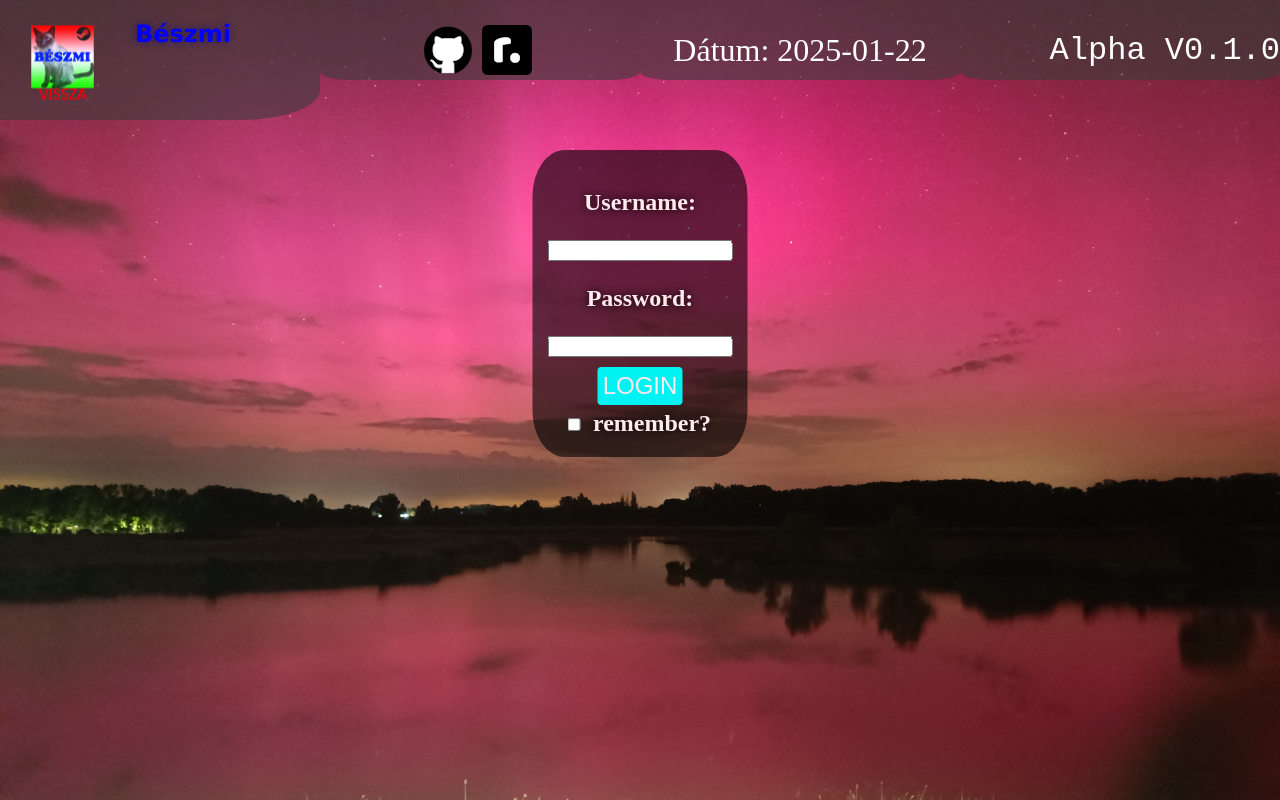
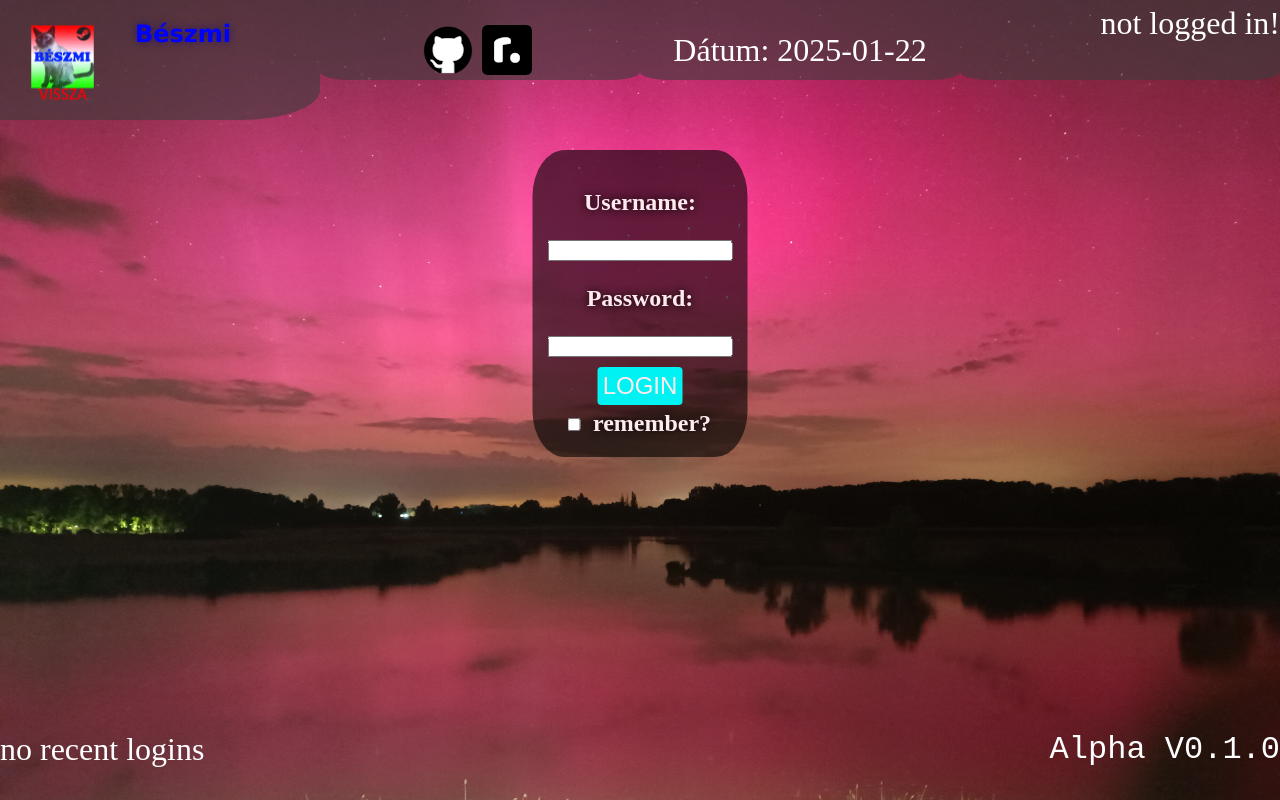
Before and after one commit to Beszmi/ordering_practice_app, a PHP site: page /login.php in a window 1280 px wide. Run offline with PHP 8.4, Linux system fonts and the light colour scheme; data that the repository does not hold is empty.

Commit message:
cookie practice checkpoint

```diff
--- a/login.php
+++ b/login.php
@@ -94,8 +94,20 @@
         <title>Login page</title>
     </head>
 <body class="hatter_kep">
-    <?php include "menu.php" ?>
-    <?php $user_type = isset($_GET["user_type"]) ? $_GET["user_type"] : "";
+    <?php
+        $user_type = isset($_GET["user_type"]) ? $_GET["user_type"] : "";
+        $user = filter_input(INPUT_POST, "user", FILTER_SANITIZE_SPECIAL_CHARS);
+        $pass = htmlspecialchars($_POST["pass"]);
+        if(isset($_POST["login_button"])){
+                    if (isset($_POST["user"]) && isset($_POST["pass"])){
+                        setcookie("last_login_type", $user_type, time() + 3600, "/");
+                        setcookie("user_cookie", $user, time() + 360, "/");
+                        setcookie("pass_cookie", $_POST["pass"], time() + 360, "/");
+                    }
+                }
+
+        include "menu.php";
+
         if (!isset($user_type)){
             echo "<div class= \"doboz\">";
             echo "<p class = \"error\"> ERROR MISSING USER TYPE</p>";
@@ -105,15 +117,13 @@
     <div class="doboz">
         <?php
         if (isset($user_type)){
-                $user = filter_input(INPUT_POST, "user", FILTER_SANITIZE_SPECIAL_CHARS);
-                $pass = htmlspecialchars($_POST["pass"]);
-
                 echo "<form action= \"";
                 if ($user_type=="seller"){
                     echo "login.php?user_type=seller";
                 } else if ($user_type=="costumer"){
                     echo "buying.php";
                 }
+
                 echo "\" method =\"post\">";
                 echo "<p class=\"info1\">Username: </p><br><input type= \"text\" name = \"user\">";
                 echo "<br>";
@@ -122,6 +132,7 @@
                 echo "<button type=\"submit\" name=\"login_button\" class=\"info\">LOGIN</button><br>";
                 echo "<input type =\"checkbox\" name=\"remember\" value =\"false\"> <p class=\"info1\" style = \" margin: 5px; \">remember?</p>";
                 echo "</form>";
+
                 if(isset($_POST["login_button"])){
                     if (empty($_POST["user"]) && empty($_POST["pass"])){
                         echo "<p class=\"error\">You didnt put in your login information!</p>";
--- a/menu.php
+++ b/menu.php
@@ -1,3 +1,32 @@
+<style>
+    .version_box{
+        position: fixed;
+        bottom: 0px;
+        right: 0px;
+    }
+    .user_name{
+        margin-top: 5px;
+        text-align: right;
+        font-size: xx-large;
+        color: white;
+        text-shadow: rgba(0, 0, 0, 0.8);
+        right: 10px;
+    }
+
+    .last_logged_box{
+        position: fixed;
+        bottom: 0px;
+        left: 0px;
+    }
+    .last_logged_text{
+        margin-top: 5px;
+        font-size: xx-large;
+        color: white;
+        text-shadow: rgba(0, 0, 0, 0.8);
+        right: 10px;
+        text-align: left;
+    }
+</style>
 <div class="menu">
     <div class="menu_kicsi">
         <div>
@@ -24,5 +53,22 @@
     <?php echo "Dátum: " . (date("Y-m-d",$t));
     ?> </p>
     </div>
-    <div class="menu_resz"><p class="version">Alpha V0.1.0</p></div>
+    <div class="menu_resz"><p class="user_name">
+        <?php
+            if (!empty($_COOKIE["user_cookie"])){
+                echo "Logged in as: <br> {$_COOKIE["user_cookie"]}";
+            } else {
+                echo "not logged in!";
+            }
+        ?>
+    </p></div>
 </div>
+<div class="last_logged_box"><p class="last_logged_text">
+    <?php
+            if (!empty($_COOKIE["last_login_type"])){
+                echo "Last login as: <br> {$_COOKIE["last_login_type"]}";
+            } else {
+                echo "no recent logins";
+            }
+    ?></p></div>
+<div class="version_box"><p class="version">Alpha V0.1.0</p></div>
--- a/selling.php
+++ b/selling.php
@@ -122,6 +122,9 @@
                 echo "<br>";
                 echo "<button type=\"submit\" name=\"login_button\" class=\"info\">LOGIN</button><br>";
                 echo "<input type =\"checkbox\" name=\"remember\" value =\"false\"> <p class=\"info1\" style = \" margin: 5px; \">remember?</p>";
+
+                setcookie("last_login_type", "seller", time() + 3600, "/");
+
                 echo "</form>";
                 if(isset($_POST["login_button"])){
                     if (empty($_POST["user"]) && empty($_POST["pass"])){
--- a/style.css
+++ b/style.css
@@ -127,7 +127,7 @@
     text-align: right;
     font-size: xx-large;
     color: white;
-    text-shadow: rgba(0, 0, 0, .8);
+    text-shadow: rgba(0, 0, 0, 0.8);
     right: 10px;
 }
 .ido{
```
Also changed, not shown: buying.php (+8 -3 lines).
